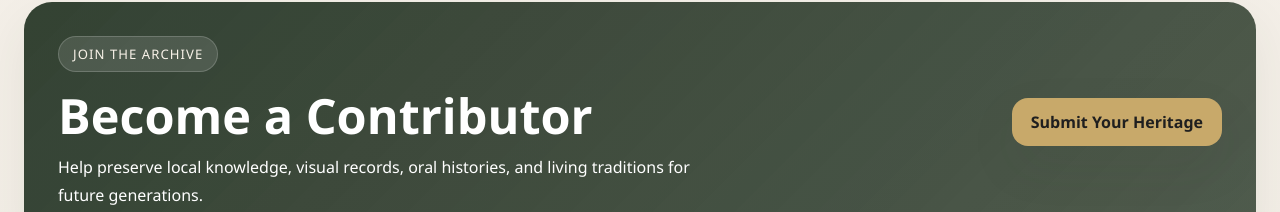
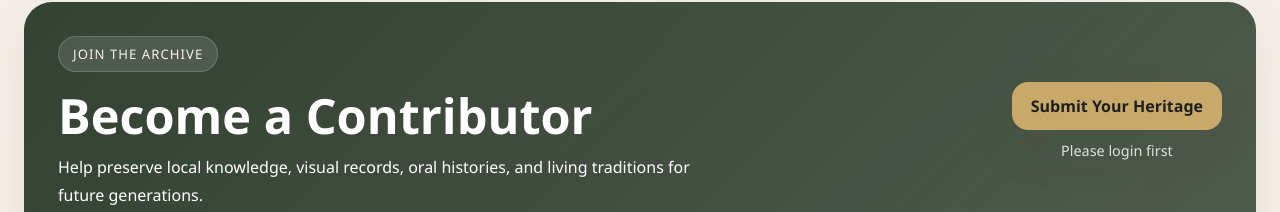
Before and after one commit to czx6365/CPT202_GroupProject, a React (Vite) app: page / in a window 1280 px wide. Shown: the part 2832-3044 px from the top of the page. Built offline with nearby package versions, Linux system fonts and the light colour scheme; no server answers.

Commit message:
Connect admin user approval to live API and improve logout redirect

```diff
--- a/src/components/homepage/CTASection.jsx
+++ b/src/components/homepage/CTASection.jsx
@@ -1,7 +1,10 @@
 import React from "react";
+import { useNavigate } from "react-router-dom";
 import Button from "../Button/Button";
 
 function CTASection() {
+  const navigate = useNavigate();
+
   return (
     <section className="homepage-section reveal-section">
       <div className="cta-panel">
@@ -13,7 +16,12 @@ function CTASection() {
           </p>
         </div>
 
-        <Button className="cta-panel__button">Submit Your Heritage</Button>
+        <div className="cta-panel__actions">
+          <Button className="cta-panel__button" onClick={() => navigate("/login")}>
+            Submit Your Heritage
+          </Button>
+          <p className="cta-panel__hint">Please login first</p>
+        </div>
       </div>
     </section>
   );
--- a/src/pages/Homepage.css
+++ b/src/pages/Homepage.css
@@ -243,6 +243,21 @@ body {
   background: #b99857;
 }
 
+.cta-panel__actions {
+  display: flex;
+  flex-direction: column;
+  align-items: center;
+  gap: 10px;
+  flex-shrink: 0;
+}
+
+.cta-panel__hint {
+  margin: 0;
+  font-size: 0.9rem;
+  line-height: 1.5;
+  color: rgba(255, 255, 255, 0.82);
+}
+
 .reveal-section {
   opacity: 0;
   transform: translateY(40px);
```
